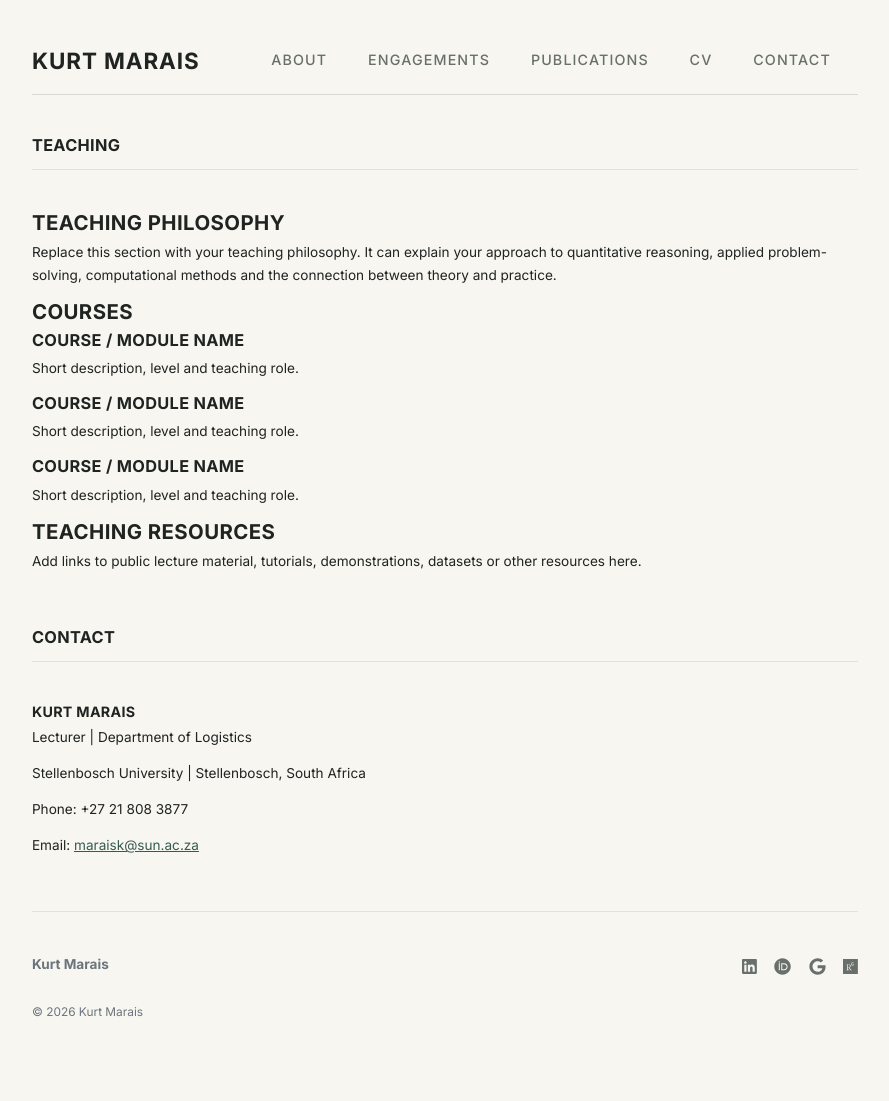
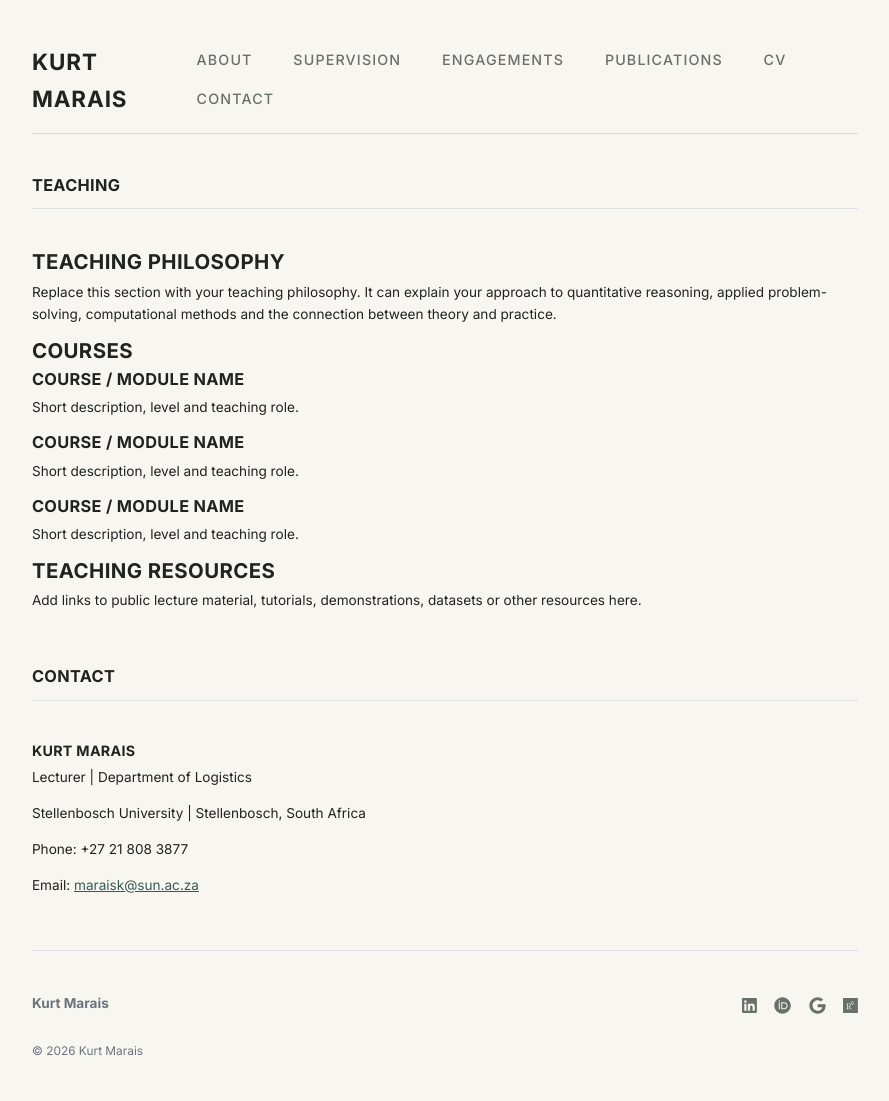
Before and after one commit to kurtmarais/kurtmarais.github.io, a Jekyll site: the page built from teaching.md, in a window 1280 px wide. Shown: the whole page, without its empty margins (195-1084 px from the left). Built offline with Jekyll 4.4.1, drawn with Linux system fonts in a browser that asks for light colours; before the commit the page ends 1062 px from its top, so only the background shows below that.

Commit message:
Update settings.yml

```diff
--- a/_data/settings.yml
+++ b/_data/settings.yml
@@ -2,7 +2,7 @@ menu:
 - {name: 'about', url: '/about/'}
 #- {name: 'research', url: '/research/'}
 #- {name: 'teaching', url: '/teaching/'}
-#- {name: 'supervision', url: '/supervision/'}
+- {name: 'supervision', url: '/supervision/'}
 - {name: 'engagements', url: '/engagements/'}
 - {name: 'publications', url: '/publications/'}
 - {name: 'cv', url: '/cv/'}
```
